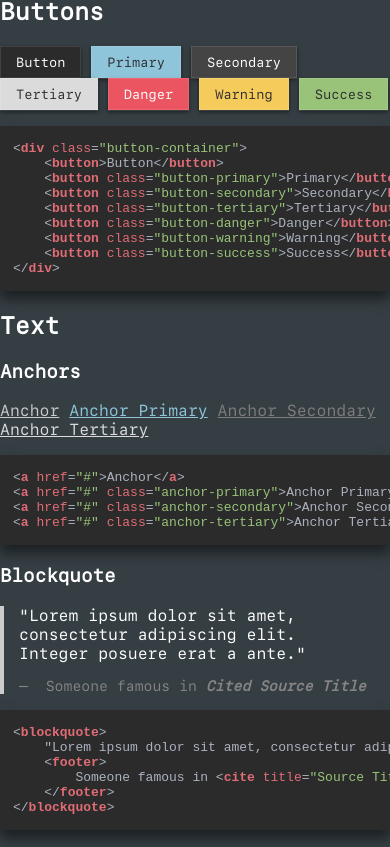
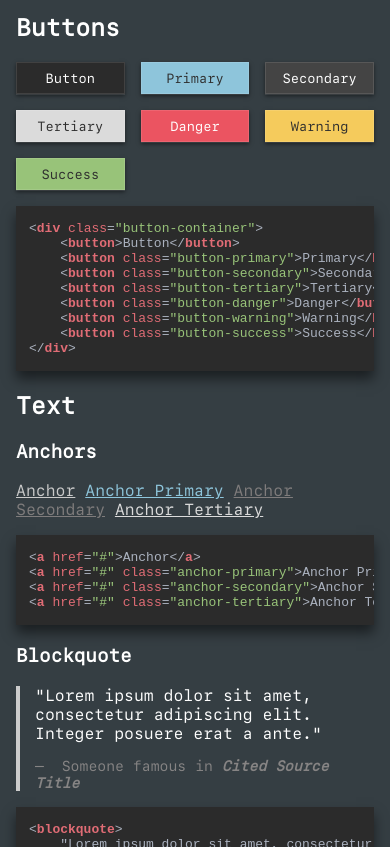
Before and after one commit to mxchen2001/source.css, a plain HTML site: page index.html in a window 390 px wide. Shown: the part 84-931 px from the top of the page. Drawn offline with nearby package versions, Linux system fonts and the light colour scheme.

Commit message:
mobile on demo site

```diff
--- a/style/index.css
+++ b/style/index.css
@@ -4,4 +4,19 @@ body {
   color: #fff;
   margin: auto;
   max-width: 60em;
+  padding: 1em;
 }/*# sourceMappingURL=index.css.map */
+
+
+.button-container {
+  display: grid;
+  gap: 1em;
+
+  grid-template-columns: repeat(8, 1fr);
+
+  @media (max-width: 600px) {
+    grid-template-columns: repeat(3, 1fr);
+  }
+
+
+}
```
